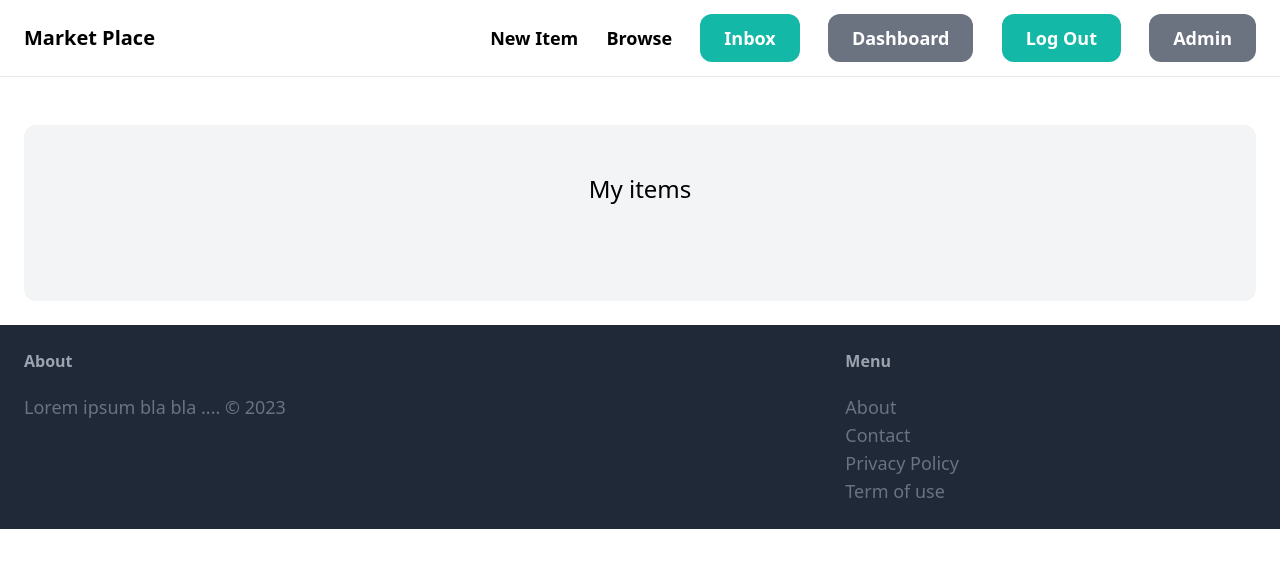
After one commit to mulatmek/MarketPlace-Django, a Django app: page /dashboard/ in a window 1280 px wide. The commit adds this page. Shown: the top 568 px of the page. Run offline with Django 4.2, Linux system fonts and the light colour scheme; the visitor is signed in with stand-in values (Sample User, id 1); data that the repository does not hold is empty; some libraries are stand-ins or nearby versions.

Commit message:
delete items

```diff
--- a/core/templates/core/base.html
+++ b/core/templates/core/base.html
@@ -19,7 +19,7 @@
                 <a href = "{%url 'core:login'%}" class = "px-6 py-3 text-lg font-semibold bg-gray-500 text-white rounded-xl hover:bg-gray-700">Log In</a>
             {%else%}
                 <a href = "#" class = "px-6 py-3 text-lg font-semibold bg-teal-500 text-white rounded-xl hover:bg-teal-700">Inbox</a>
-                <a href = "#" class = "px-6 py-3 text-lg font-semibold bg-gray-500 text-white rounded-xl hover:bg-gray-700">Dashboard</a>
+                <a href = "{%url 'dashboard:index'%}" class = "px-6 py-3 text-lg font-semibold bg-gray-500 text-white rounded-xl hover:bg-gray-700">Dashboard</a>
                 <a href = "#" class = "px-6 py-3 text-lg font-semibold bg-teal-500 text-white rounded-xl hover:bg-gray-700">Log Out</a>
                 {%if request.user.is_superuser%}
                     <a href = "{%url 'admin:index'%}" class = "px-6 py-3 text-lg font-semibold bg-gray-500 text-white rounded-xl hover:bg-gray-700">Admin</a>
--- a/core/templates/core/index.html
+++ b/core/templates/core/index.html
@@ -14,7 +14,6 @@
                 }
                 .item{
                     width: 60%;
-
                 }
             </style>
             {% for item in items %}
--- /dev/null
+++ b/dashboard/templates/dashboard/index.html
@@ -0,0 +1,26 @@
+{% extends 'core/base.html' %}
+
+{% block title %}Dashboard{% endblock %}
+
+{% block content %}
+    <div class="mt-6 px-6 py-12 bg-gray-100 rounded-xl">
+        <h2 class="mb-12 text-2xl text-center">My items</h2>
+
+        <div class="grid grid-cols-3 gap-3">
+            {% for item in items %}
+                <div>
+                    <a href="{% url 'item:detail' item.id %}">
+                        <div>
+                            <img src="{{ item.image.url }}" class="rounded-t-xl">
+                        </div>
+
+                        <div class="p-6 bg-white rounded-b-xl">
+                            <h2 class="text-2xl">{{ item.name }}</h2>
+                            <p class="text-gray-500">Price: {{ item.price }}</p>
+                        </div>
+                    </a>
+                </div>
+            {% endfor %}
+        </div>
+    </div>
+{% endblock %}
--- /dev/null
+++ b/dashboard/urls.py
@@ -0,0 +1,7 @@
+from django.urls import path
+from . import views
+
+app_name = 'dashboard'
+urlpatterns = [
+    path('', views.index, name='index'),
+]
--- a/dashboard/views.py
+++ b/dashboard/views.py
@@ -1,3 +1,19 @@
 from django.shortcuts import render
+from django.contrib.auth.decorators import login_required
+from item.models import Item
 
-# Create your views here.
+@login_required
+def index(request):
+    items = Item.objects.filter(created_by=request.user)
+
+    return render(request, 'dashboard/index.html', {
+        'items': items,
+    })
+
+@login_required
+def item(request, item_id):
+    item = Item.objects.get(pk=item_id)
+
+    return render(request, 'dashboard/item.html', {
+        'item': item,
+    })
--- a/item/templates/item/detail.html
+++ b/item/templates/item/detail.html
@@ -34,7 +34,7 @@
                 <p>This is your item!</p>
 
                 <a href="#" class="inline-block mt-6 px-6 py-3 text-lg font-semibold bg-teal-500 text-white rounded-xl">Edit</a>
-                <a href="#" class="inline-block mt-6 px-6 py-3 text-lg font-semibold bg-red-500 text-white rounded-xl">Delete</a>
+                <a href="{%url 'item:delete' item.id%}" class="inline-block mt-6 px-6 py-3 text-lg font-semibold bg-red-500 text-white rounded-xl">Delete</a>
             </div>
         {% else %}
             <a href="#" class="inline-block mt-6 px-6 py-3 text-lg font-semibold bg-teal-500 text-white rounded-xl hover:bg-teal-700">Contact seller</a>
--- a/item/urls.py
+++ b/item/urls.py
@@ -6,5 +6,6 @@ app_name = 'item'
 
 urlpatterns = [
     path('new_item/', views.new_item, name='new_item'),
-    path('<int:item_id>', views.detail, name='detail'),
+    path('<int:pk>', views.detail, name='detail'),
+    path('<int:pk>/delete/', views.delete, name='delete'),
 ]
--- a/marketplace/urls.py
+++ b/marketplace/urls.py
@@ -6,5 +6,6 @@ from django.urls import path, include
 urlpatterns = [
     path('', include('core.urls')),
     path('item/', include('item.urls')),
+    path('dashboard/', include('dashboard.urls')),
     path('admin/', admin.site.urls),
 ]+ static(settings.MEDIA_URL, document_root=settings.MEDIA_ROOT)
```
Also changed, not shown: item/views.py (+12 -4 lines).
